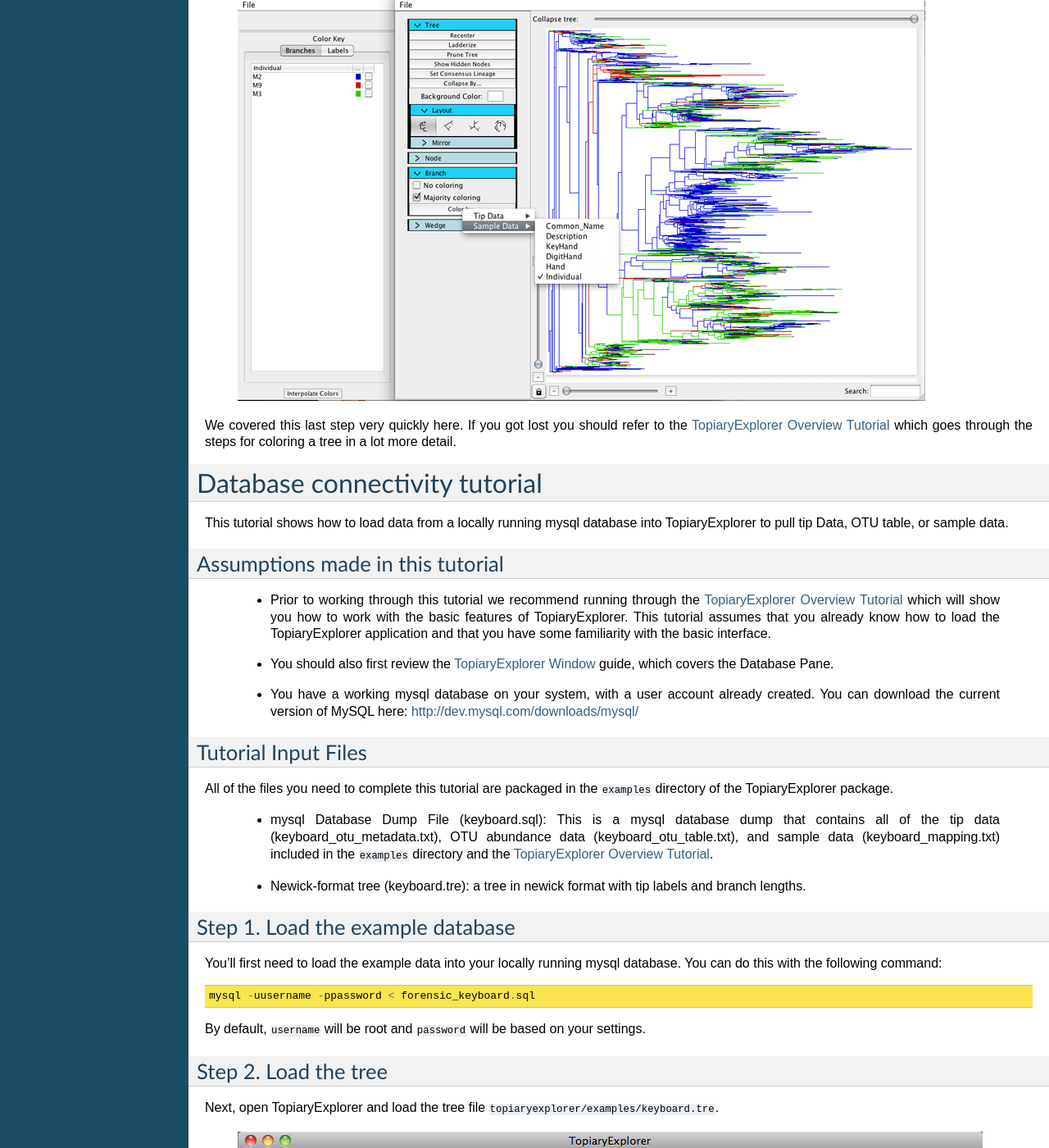
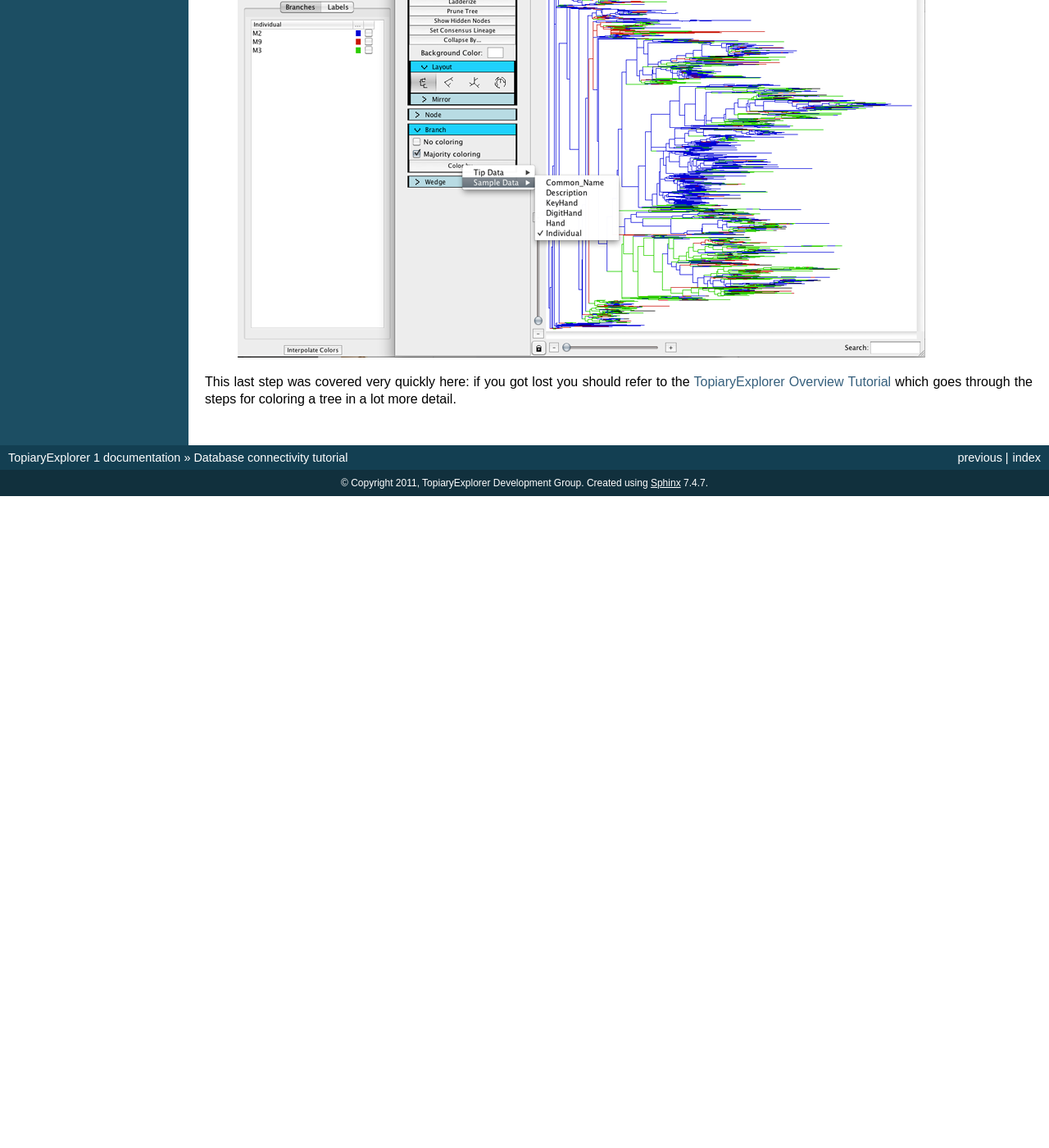
Before and after one commit to qiime/Topiary-Explorer, a Sphinx documentation site: the page built from user_guide/source/database_connectivity.rst, in a window 1280 px wide and 1400 px high, scrolled down 6387 px. Shown: the whole window at 82% size. Built offline with Sphinx 7.4.7, drawn with Linux system fonts in a browser that asks for light colours; after the commit the page ends 6992 px from its top, so only the background shows below that; some of the changed text lies outside the part shown.

Commit message:
removed svn merge output.
git-svn-id: svn+ssh://svn.code.sf.net/p/topiaryexplorer/code/trunk/main@437 05d1262b-b726-4fff-8b9f-3609a8a82e43

```diff
--- a/user_guide/source/database_connectivity.rst
+++ b/user_guide/source/database_connectivity.rst
@@ -83,103 +82,4 @@
    :align:   center
 
 
-We covered this last step very quickly here. If you got lost you should refer to the `TopiaryExplorer Overview Tutorial <./quickstart.rst>`_ which goes through the steps for coloring a tree in a lot more detail.
-
-
-
-
-
-
-=======
-.. _database_connectivity:
-
-******************************
-Database connectivity tutorial
-******************************
-This tutorial shows how to load data from a locally running mysql database into TopiaryExplorer to  pull tip Data, OTU table, or sample data.
-
-Assumptions made in this tutorial
----------------------------------
-
- * Prior to working through this tutorial we recommend running through the `TopiaryExplorer Overview Tutorial <./quickstart.rst>`_ which will show you how to work with the basic features of TopiaryExplorer. This tutorial assumes that you already know how to load the TopiaryExplorer application and that you have some familiarity with the basic interface.
-
- * You should also first review the `TopiaryExplorer Window <./topiaryexplorer_window.html>`_ guide, which covers the Database Pane.
-
- * You have a working mysql database on your system, with a user account already created. You can download the current version of MySQL here: http://dev.mysql.com/downloads/mysql/
-
-Tutorial Input Files
---------------------
-All of the files you need to complete this tutorial are packaged in the ``examples`` directory of the TopiaryExplorer package.
-
- * mysql Database Dump File (keyboard.sql): This is a mysql database dump that contains all of the tip data (keyboard_otu_metadata.txt), OTU abundance data (keyboard_otu_table.txt), and sample data (keyboard_mapping.txt) included in the ``examples`` directory and the `TopiaryExplorer Overview Tutorial <./quickstart.rst>`_.
-
- * Newick-format tree (keyboard.tre): a tree in newick format with tip labels and branch lengths.
-
-Step 1. Load the example database
----------------------------------
-You'll first need to load the example data into your locally running mysql database. You can do this with the following command::
-
-	mysql -uusername -ppassword < forensic_keyboard.sql
-
-By default, ``username`` will be root and ``password`` will be based on your settings.
-
-Step 2. Load the tree
----------------------
-Next, open TopiaryExplorer and load the tree file ``topiaryexplorer/examples/keyboard.tre``.
-
-.. figure::  _images/load_tree.png
-   :align:   center
-
-This will open a new Tree Window. Switch back to the TopiaryExplorer Window.
-
-Step 3. Connect to the local database
---------------------------------------
-Fill in database connection information in the Connect dialog at the bottom of the Database Pane. The relevant information is: Server: ``localhost``, Database: ``forensic_keyboard``, Username: ``root``, and your password will be based on your settings.
-
-.. figure::  _images/connect_to_database.png
-   :align:   center
-
-Once you've filled in the details, click the ``Connect`` button on the bottom right. This will auto-populate the top window.
-
-.. figure::  _images/all_tables_view.png
-   :align:   center
-
-Step 4. Select the the data that you'd like to use
---------------------------------------------------
-You'll next select the type of data that you'd like to load from the database. The ``tables_in_forensic_keyboard`` column lists the tables that are available in the database. Select the ``keyboard_otu_metadata`` option and click the ``Show Table`` button on the top right (be sure to click ``Show Table`` here, not ``Set As...``).
-
-
-.. figure::  _images/show_table.png
-   :align:   center
-
-Step 5. Set the selected database table as the Tip Data
--------------------------------------------------------
-Next click the ``Set As...`` button. A new window will open. Select ``Tip Data`` from the dropdown box and click ``OK``. This will set the ``keyboard_otu_metadata`` table as the ``Tip Data`` in the TopiaryExplorer window, and will open the ``Tip Data`` tab.
-
-.. figure:: _images/set_results_as_otu_tip_data.png
-   :align:  center
-
-Step 6. Set another data type
------------------------------
-To set another data type, click on the ``Database`` tab in the top of the window. Click the ``<<`` button to return to the list of available tables. Select the ``keyboard_mapping`` option, and set this as ``Sample Data`` (as in Step 5). This will open the ``SampleData`` tab.
-
-.. figure:: _images/set_results_as_otu_sample_data.png
-   :align:  center
-
-Step 7. Color tree using Tip Data
----------------------------------
-
-Next switch to the Tree Window. Uncollapse the tree by dragging the slider on top to the right. Color the branches in the tree by expanding the branch panel on the left, clicking ``Color by`` and then ``Sample Metadata`` and ``Individual``. Then switch to the TopiaryExplorer window and select colors for the different individuals. Switch back to the TreeWindow and your tree will now be colored by individual.
-
-.. figure::  _images/db_tree_colored_by_individual.png
-   :align:   center
-
-
-We covered this last step very quickly here. If you got lost you should refer to the `TopiaryExplorer Overview Tutorial <./quickstart.rst>`_ which goes through the steps for coloring a tree in a lot more detail.
-
-
-
-
-
-
->>>>>>> .r435
+This last step was covered very quickly here: if you got lost you should refer to the `TopiaryExplorer Overview Tutorial <./quickstart.rst>`_ which goes through the steps for coloring a tree in a lot more detail.
```
Also changed, not shown: other parts of user_guide/source/database_connectivity.rst (+0 -1 lines).
